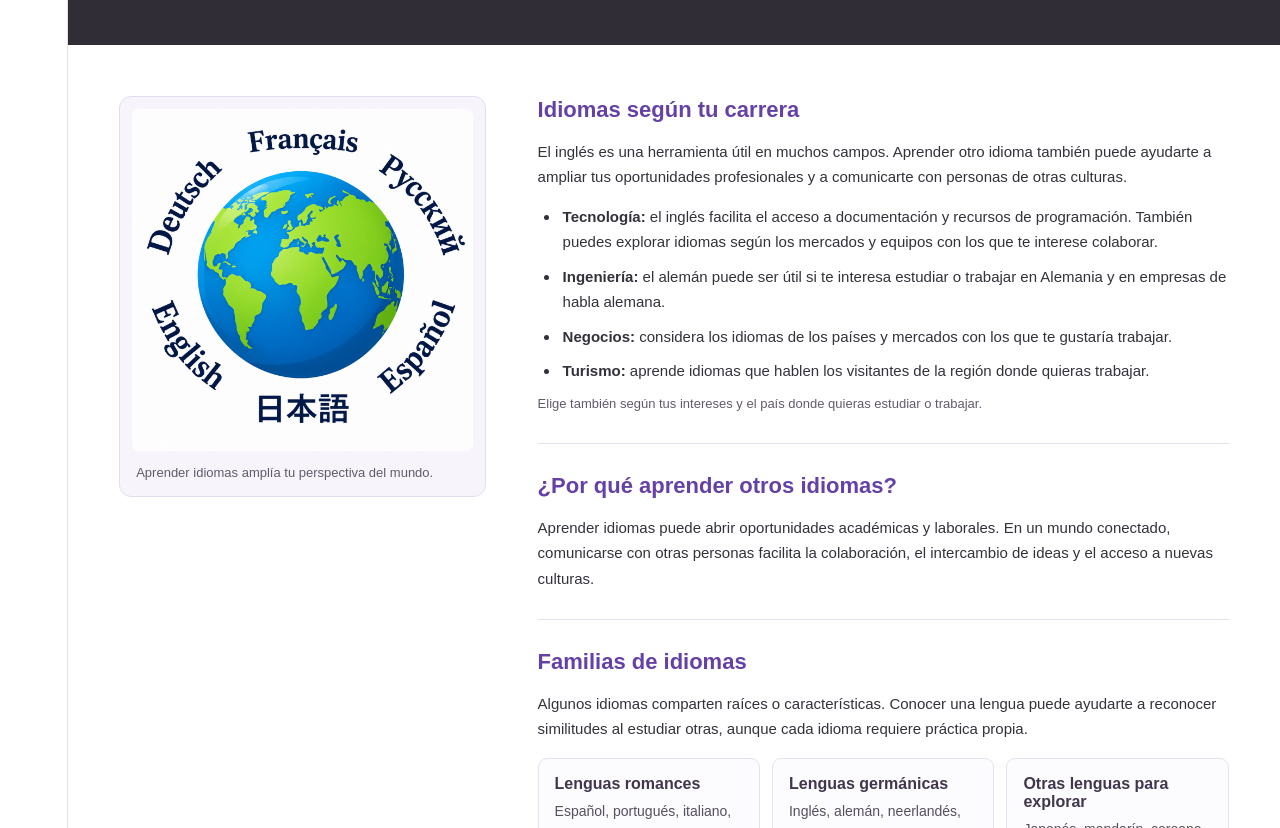
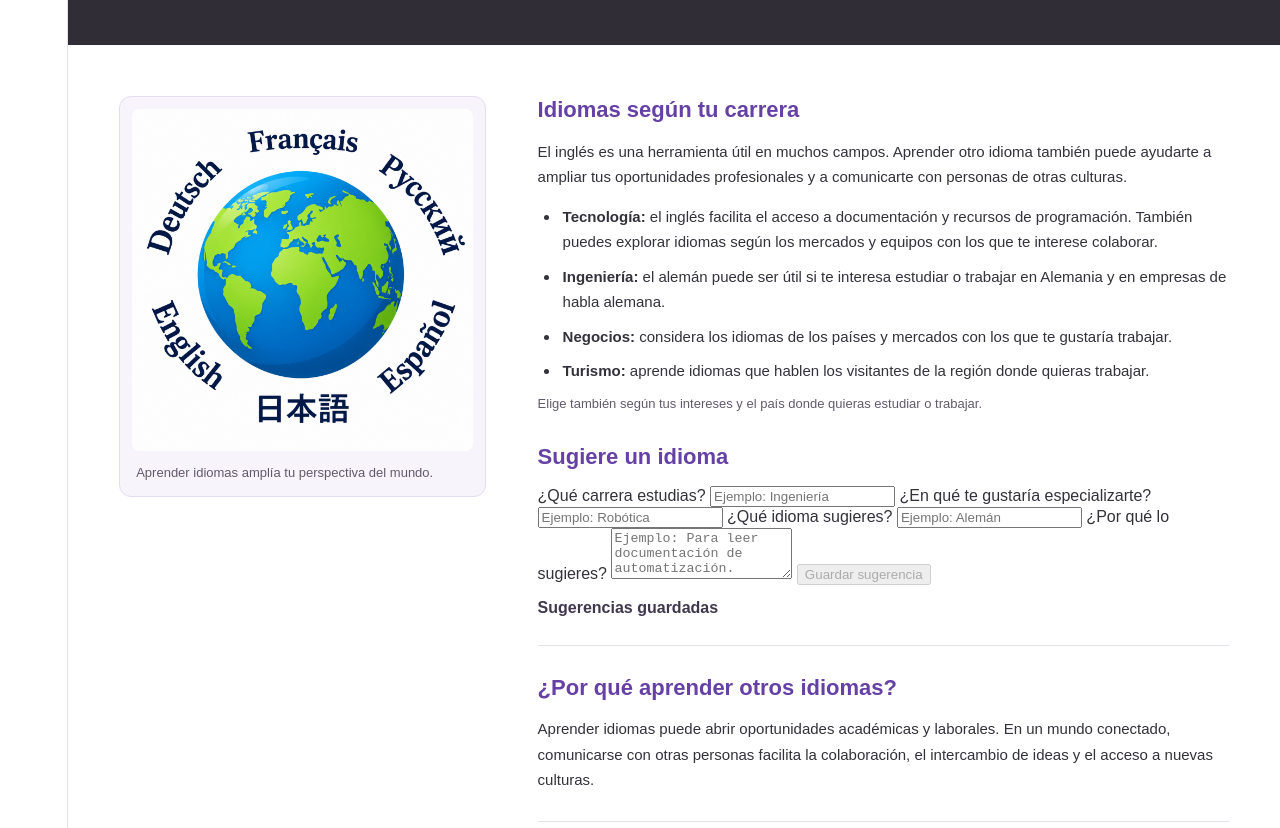
Before and after one commit to edy-hoi/Desarrolloweb_hou, a plain HTML site: page index.html in a window 1280 px wide. Shown: the part 272-1100 px from the top of the page. Drawn offline with Linux system fonts and the light colour scheme; no server answers.

Commit message:
Add user suggestion section in index.html

```diff
--- a/index.html
+++ b/index.html
@@ -68,6 +68,37 @@
                         </p>
                     </section>
 
+                    <section class="sugerencias-usuarios">
+                        <h2>Sugiere un idioma</h2>
+
+                        <form id="formulario-sugerencia">
+                            <label for="carrera">¿Qué carrera estudias?</label>
+                            <input id="carrera" name="carrera"
+                               placeholder="Ejemplo: Ingeniería" maxlength="80" required>
+
+                            <label for="especializacion">¿En qué te gustaría especializarte?</label>
+                            <input id="especializacion" name="especializacion"
+                                   placeholder="Ejemplo: Robótica" maxlength="100" required>
+
+                            <label for="idioma">¿Qué idioma sugieres?</label>
+                            <input id="idioma" name="idioma"
+                               placeholder="Ejemplo: Alemán" maxlength="60" required>
+
+                            <label for="motivo">¿Por qué lo sugieres?</label>
+                            <textarea id="motivo" name="motivo" rows="3" maxlength="300"
+                                    placeholder="Ejemplo: Para leer documentación de automatización."
+                                    required></textarea>
+
+                            <button type="submit" disabled>Guardar sugerencia</button>
+                        </form>
+
+                        <p id="estado" role="status"></p>
+
+                        <h3>Sugerencias guardadas</h3>
+                        <p id="sin-sugerencias" hidden>Todavía no hay sugerencias guardadas.</p>
+                        <ul id="lista-guardadas"></ul>
+                    </section>
+
                     <hr>
 
                     <section class="porque" aria-labelledby="por-que">
```
